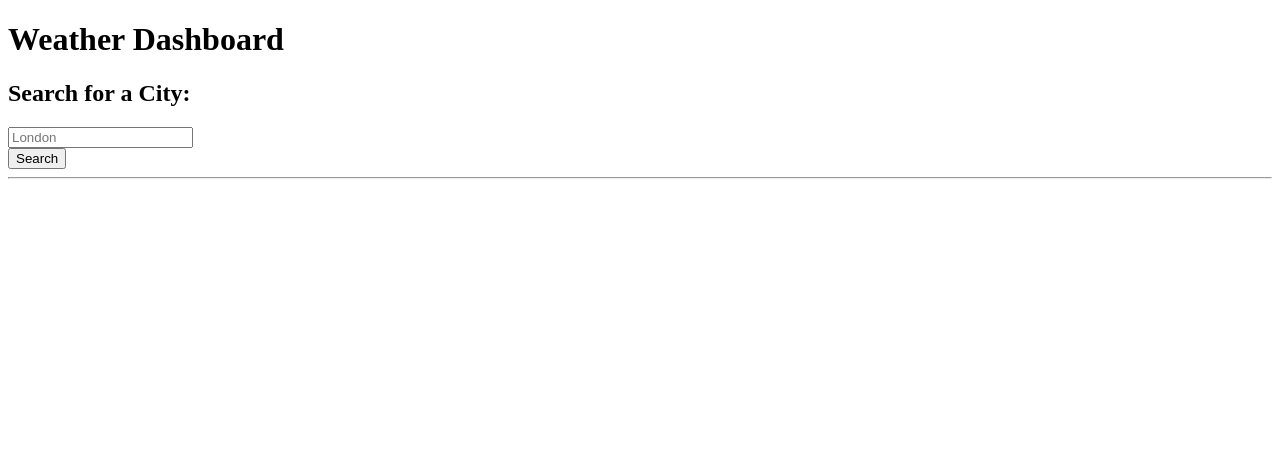
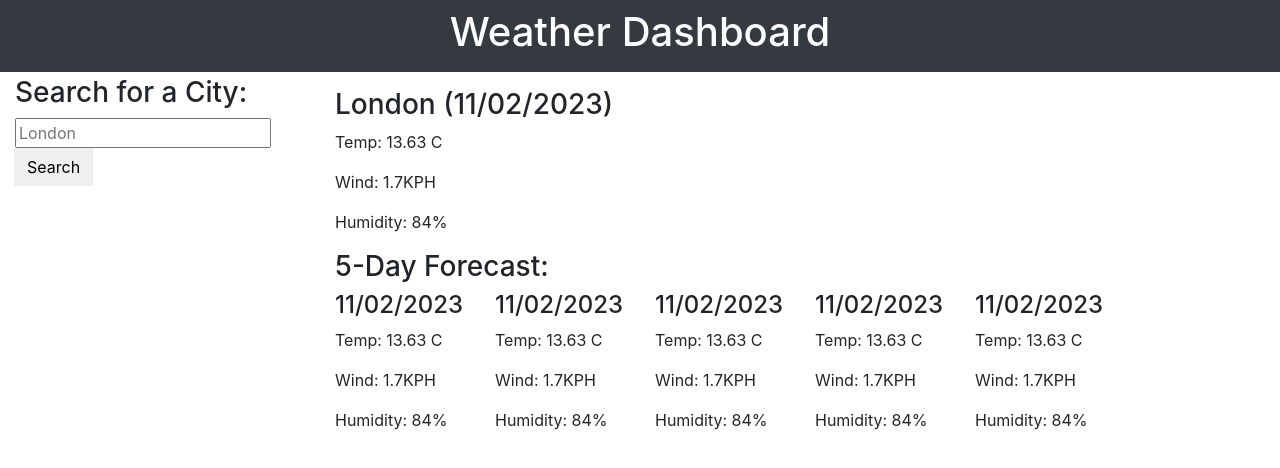
Before and after one commit to Haroon-dev13/weather-dashboard, a plain HTML site: page index.html in a window 1280 px wide. Drawn offline with nearby package versions, Linux system fonts and the light colour scheme.

Commit message:
dashboard layout created

```diff
--- a/index.html
+++ b/index.html
@@ -5,9 +5,10 @@
   <meta charset="UTF-8" />
   <meta name="viewport" content="width=device-width, initial-scale=1.0" />
   <meta http-equiv="X-UA-Compatible" content="ie=edge" />
-  <link rel="stylesheet" href="styles/reset.css" />
+  <link rel="stylesheet" href="https://cdn.jsdelivr.net/npm/bootstrap@4.0.0/dist/css/bootstrap.min.css" integrity="sha384-Gn5384xqQ1aoWXA+058RXPxPg6fy4IWvTNh0E263XmFcJlSAwiGgFAW/dAiS6JXm" crossorigin="anonymous">
   <!-- <link rel="stylesheet" href="https://stackpath.bootstrapcdn.com/bootstrap/4.3.1/css/bootstrap.min.css" /> -->
   <!-- <link rel="stylesheet" href="https://stackpath.bootstrapcdn.com/font-awesome/4.7.0/css/font-awesome.min.css" /> -->
+  <link rel="stylesheet" href="assets/css/style.css" />
   <title>Weather Dashboard</title>
 </head>
 
@@ -41,17 +42,62 @@
       </aside>
 
       <div class="col-lg-9 pb-3">
-        <section id="today" class="mt-3" role="region" aria-live="polite"></section>
-        <section id="forecast" class="row mt-3" role="region" aria-live="polite"></section>
+        <section id="today" class="mt-3" role="region" aria-live="polite">
+          <h3 class="date">London <span>(11/02/2023)</span></h3>
+          <p id="temp">Temp: 13.63 C</p>
+          <p id="wind">Wind: 1.7KPH</p>
+          <p id="humidity">Humidity: 84%</p>
+        </section>
+        <section id="forecast" class="row mt-3" role="region" aria-live="polite">
+          <h3 class="col-12">5-Day Forecast:</h3>
+          <br>
+          <!-- <div class="row"> -->
+            <div class="col-md-2">
+              <h4>11/02/2023</h4>
+              <p>Temp: 13.63 C</p>
+              <p>Wind: 1.7KPH</p>
+              <p>Humidity: 84%</p>
+            </div>
+            <div class="col-md-2">
+              <h4>11/02/2023</h4>
+              <p>Temp: 13.63 C</p>
+              <p>Wind: 1.7KPH</p>
+              <p>Humidity: 84%</p>
+            </div>
+            <div class="col-md-2">
+              <h4>11/02/2023</h4>
+              <p>Temp: 13.63 C</p>
+              <p>Wind: 1.7KPH</p>
+              <p>Humidity: 84%</p>
+            </div>
+            <div class="col-md-2">
+              <h4>11/02/2023</h4>
+              <p>Temp: 13.63 C</p>
+              <p>Wind: 1.7KPH</p>
+              <p>Humidity: 84%</p>
+            </div>
+            <div class="col-md-2">
+              <h4>11/02/2023</h4>
+              <p>Temp: 13.63 C</p>
+              <p>Wind: 1.7KPH</p>
+              <p>Humidity: 84%</p>
+            </div>
+          <!-- </div> -->
+
+
+        </section>
       </div>
     </div>
   </div>
 
-  <!-- Moment.js -->
-  <script src="https://cdnjs.cloudflare.com/ajax/libs/moment.js/2.29.4/moment.min.js"></script>
+
   <!-- jQuery -->
-  <script src="https://cdnjs.cloudflare.com/ajax/libs/jquery/3.2.1/jquery.min.js"></script>
-  <script src="script.js"></script>
+<script src="https://code.jquery.com/jquery-3.2.1.slim.min.js" integrity="sha384-KJ3o2DKtIkvYIK3UENzmM7KCkRr/rE9/Qpg6aAZGJwFDMVNA/GpGFF93hXpG5KkN" crossorigin="anonymous"></script>
+<script src="https://cdn.jsdelivr.net/npm/popper.js@1.12.9/dist/umd/popper.min.js" integrity="sha384-ApNbgh9B+Y1QKtv3Rn7W3mgPxhU9K/ScQsAP7hUibX39j7fakFPskvXusvfa0b4Q" crossorigin="anonymous"></script>
+<script src="https://cdn.jsdelivr.net/npm/bootstrap@4.0.0/dist/js/bootstrap.min.js" integrity="sha384-JZR6Spejh4U02d8jOt6vLEHfe/JQGiRRSQQxSfFWpi1MquVdAyjUar5+76PVCmYl" crossorigin="anonymous"></script>
+<!-- Moment.js -->
+<script src="https://cdnjs.cloudflare.com/ajax/libs/moment.js/2.29.4/moment.min.js"></script>
+  <script src="assets/js/script.js"></script>
 </body>
 
 </html>
```
Also changed, not shown: assets/css/style.css (added), assets/js/script.js (added).
